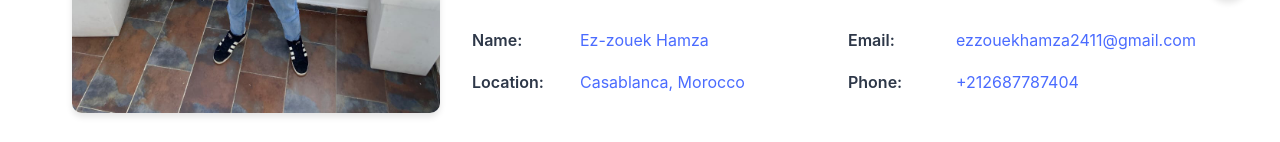
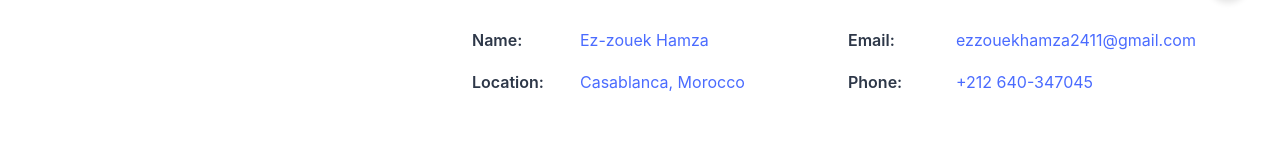
Before and after one commit to HAMZAZAWAK17/last-portfolio, a React (Create React App) app: page / in a window 1280 px wide. Both pictures are taken after a click on the button 1228 px from the left and 288 px from the top of the page. Shown: the part 589-731 px from the top of the page. Built offline with nearby package versions, Linux system fonts and the light colour scheme.

Commit message:
Update About.jsx

```diff
--- a/src/components/About.jsx
+++ b/src/components/About.jsx
@@ -2,7 +2,7 @@ import React from 'react';
 import { motion } from 'framer-motion';
 import { FaDownload } from 'react-icons/fa';
 import '../css/About.css';
-import aboutme from '../Assets/aboutme.jpg';
+import aboutme from '../Assets/coder.jpeg';
 import cv from '../Assets/cv.pdf'; // Assurez-vous d'avoir votre CV dans le dossier Assets
 
 const About = () => {
@@ -76,7 +76,7 @@ const About = () => {
             </div>
             <div className="info-item">
               <span className="info-label">Phone:</span>
-              <span className="info-value">+212687787404</span>
+              <span className="info-value">+212 640-347045</span>
             </div>
           </div>
 
```
